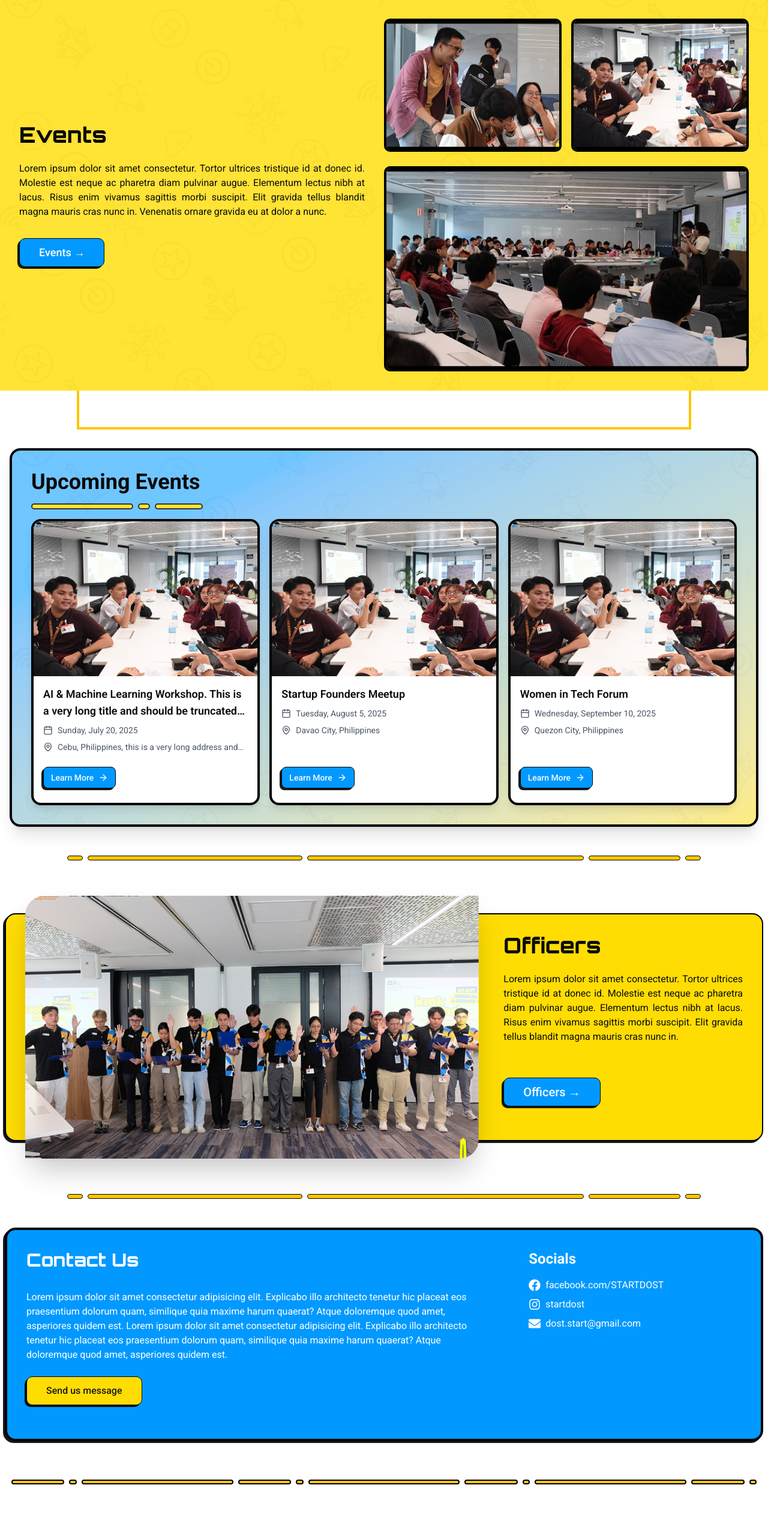
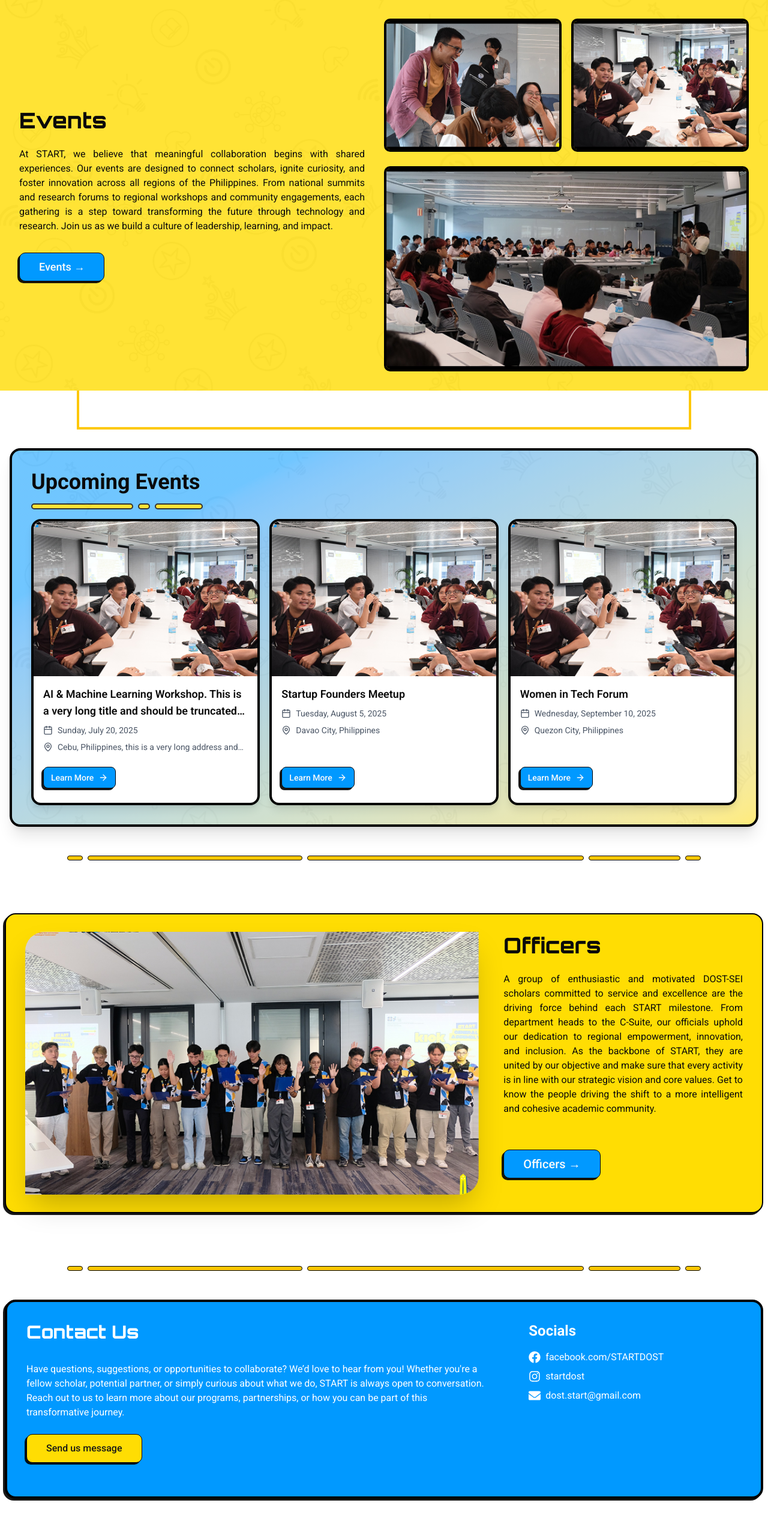
Before and after one commit to dost-start/dost-start-website, a Next.js app: page / in a window 1280 px wide. Shown: the part 919-3479 px from the top of the page at 60% size. Built offline with nearby package versions, Linux system fonts and the light colour scheme.

Commit message:
update: revise content on HomePage and Contact Us sections for clarity and engagement

```diff
--- a/src/app/contact-us/page.tsx
+++ b/src/app/contact-us/page.tsx
@@ -20,10 +20,12 @@ export default function page() {
               Reach Us!
             </h2>
             <p className="hidden lg:block">
-              Lorem ipsum dolor sit amet consectetur adipisicing elit. Incidunt,
-              provident? Molestias in expedita et. Vero iusto temporibus eum
-              reiciendis molestias quaerat quo obcaecati ad. Ipsam numquam optio
-              reiciendis dignissimos doloremque.
+              At START, we believe in the power of meaningful connections.
+              Whether you&apos;re a scholar with a big idea, a partner
+              interested in collaboration, or a curious visitor wanting to know
+              more, we&apos;re here to listen. Reach out and let’s work together
+              to build a future driven by innovation, leadership, and unity
+              among Filipino tech scholars.
             </p>
           </div>
         </section>
@@ -42,10 +44,10 @@ export default function page() {
             <div className="z-10">
               <h2 className="text-3xl font-bold mb-4">Contact Information</h2>
               <p className="mb-8">
-                Lorem ipsum dolor sit amet consectetur adipisicing elit.
-                Explicabo illo architecto tenetur hic placeat eos praesentium
-                dolorum quam, similique quia maxime harum quaerat? Atque
-                doloremque quod amet, asperiores quidem est.
+                We&apos;re always one message away! For inquiries, partnerships,
+                or feedback, feel free to connect with us through any of our
+                official channels. Let’s start a conversation and explore new
+                possibilities for growth, leadership, and innovation together!
               </p>
               <ul className="space-y-2">
                 {socialLinks.map(({ icon: Icon, text, link }) => (
--- a/src/app/page.tsx
+++ b/src/app/page.tsx
@@ -83,12 +83,15 @@ export default function HomePage() {
                       Events
                     </h2>
                     <p className="text-justify mb-6 md:mb-8 text-sm md:text-base">
-                      Lorem ipsum dolor sit amet consectetur. Tortor ultrices
-                      tristique id at donec id. Molestie est neque ac pharetra
-                      diam pulvinar augue. Elementum lectus nibh at lacus. Risus
-                      enim vivamus sagittis morbi suscipit. Elit gravida tellus
-                      blandit magna mauris cras nunc in. Venenatis ornare
-                      gravida eu at dolor a nunc.
+                      At START, we believe that meaningful collaboration begins
+                      with shared experiences. Our events are designed to
+                      connect scholars, ignite curiosity, and foster innovation
+                      across all regions of the Philippines. From national
+                      summits and research forums to regional workshops and
+                      community engagements, each gathering is a step toward
+                      transforming the future through technology and research.
+                      Join us as we build a culture of leadership, learning, and
+                      impact.
                     </p>
                     <div>
                       <Link href="/events">
@@ -160,11 +163,15 @@ export default function HomePage() {
                 Officers
               </h2>
               <p className="text-justify mb-6 md:mb-8 text-sm md:text-base">
-                Lorem ipsum dolor sit amet consectetur. Tortor ultrices
-                tristique id at donec id. Molestie est neque ac pharetra diam
-                pulvinar augue. Elementum lectus nibh at lacus. Risus enim
-                vivamus sagittis morbi suscipit. Elit gravida tellus blandit
-                magna mauris cras nunc in.
+                A group of enthusiastic and motivated DOST-SEI scholars
+                committed to service and excellence are the driving force behind
+                each START milestone. From department heads to the C-Suite, our
+                officials uphold our dedication to regional empowerment,
+                innovation, and inclusion. As the backbone of START, they are
+                united by our objective and make sure that every activity is in
+                line with our strategic vision and core values. Get to know the
+                people driving the shift to a more intelligent and cohesive
+                academic community.
               </p>
               <div>
                 <Link href="/officers" className="font-medium">
@@ -190,14 +197,12 @@ export default function HomePage() {
             <div className="md:col-span-2">
               <h2 className="font-orbitron text-3xl mb-8">Contact Us</h2>
               <p>
-                Lorem ipsum dolor sit amet consectetur adipisicing elit.
-                Explicabo illo architecto tenetur hic placeat eos praesentium
-                dolorum quam, similique quia maxime harum quaerat? Atque
-                doloremque quod amet, asperiores quidem est. Lorem ipsum dolor
-                sit amet consectetur adipisicing elit. Explicabo illo architecto
-                tenetur hic placeat eos praesentium dolorum quam, similique quia
-                maxime harum quaerat? Atque doloremque quod amet, asperiores
-                quidem est.
+                Have questions, suggestions, or opportunities to collaborate?
+                We’d love to hear from you! Whether you&apos;re a fellow
+                scholar, potential partner, or simply curious about what we do,
+                START is always open to conversation. Reach out to us to learn
+                more about our programs, partnerships, or how you can be part of
+                this transformative journey.
               </p>
               <Link href="/contact-us">
                 <Button className="my-6" variant={"accent"} size={"xl"}>
```
